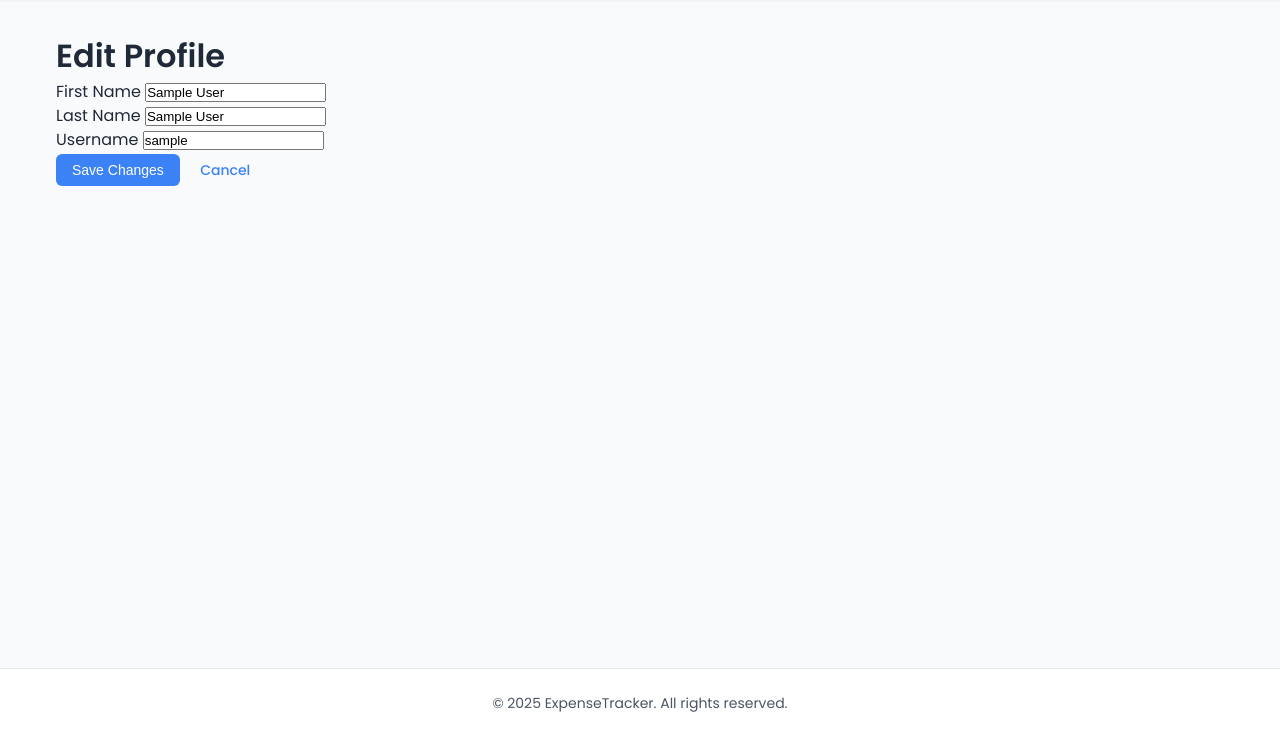
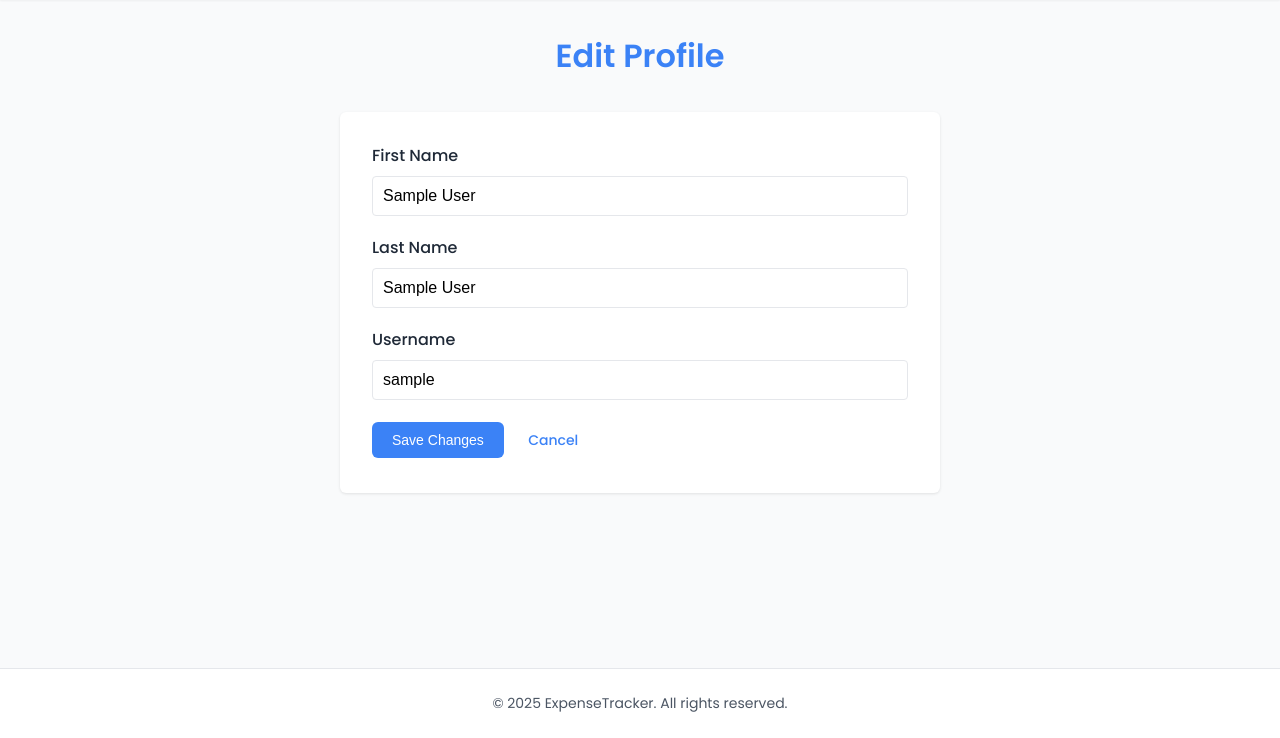
Before and after one commit to I-jidd/ExpenseTracker, a PHP site: page /edit_profile.php in a window 1280 px wide. Shown: the part 62-800 px from the top of the page. Run offline with PHP 8.4, Linux system fonts and the light colour scheme; the visitor is signed in with stand-in values (Sample User, id 1).

Commit message:
Add edit profile page styles and link stylesheet

```diff
--- a/public/edit_profile.php
+++ b/public/edit_profile.php
@@ -12,6 +12,7 @@ $success = $_GET['success'] ?? '';
 ?>
 <head>
     <title>ExpenseTracker - Edit Profile</title>
+    <link rel="stylesheet" href="../styles/edit_profile.css">
 </head>
 <main class="main-content">
     <div class="container">
--- /dev/null
+++ b/styles/edit_profile.css
@@ -0,0 +1,82 @@
+/* Edit Profile Page Specific Styles */
+.main-content {
+  padding: 2rem 0;
+}
+
+.profile-header {
+  margin-bottom: 2rem;
+  text-align: center;
+}
+
+.profile-header h1 {
+  font-size: 2rem;
+  color: #3b82f6; /* Using hex value instead of variable */
+  margin-bottom: 0.5rem;
+}
+
+.profile-form {
+  background-color: white;
+  padding: 2rem;
+  border-radius: 0.375rem;
+  box-shadow: 0 1px 3px rgba(0, 0, 0, 0.1);
+  max-width: 600px;
+  margin: 0 auto;
+}
+
+.profile-form .form-group {
+  margin-bottom: 1.25rem;
+}
+
+.profile-form label {
+  display: block;
+  margin-bottom: 0.5rem;
+  font-weight: 500;
+  color: #1f2937; /* gray-800 */
+}
+
+.profile-form input[type="text"] {
+  width: 100%;
+  padding: 0.625rem;
+  border: 1px solid #e5e7eb; /* gray-200 */
+  border-radius: 0.25rem;
+  font-size: 1rem;
+}
+
+.profile-form input[type="text"]:focus {
+  border-color: #3b82f6; /* blue-500 */
+  outline: none;
+  box-shadow: 0 0 0 3px rgba(59, 130, 246, 0.1);
+}
+
+.profile-form .form-actions {
+  display: flex;
+  gap: 1rem;
+  margin-top: 2rem;
+}
+
+.profile-form .btn {
+  padding: 0.625rem 1.25rem;
+  border-radius: 0.375rem;
+  font-weight: 500;
+  cursor: pointer;
+  border: none;
+}
+
+/* Alert messages */
+.alert {
+  padding: 0.75rem 1rem;
+  border-radius: 0.25rem;
+  margin-bottom: 1rem;
+}
+
+.alert-error {
+  background-color: #fee2e2; /* red-50 */
+  color: #b91c1c; /* red-700 */
+  border: 1px solid #fca5a5; /* red-300 */
+}
+
+.alert-success {
+  background-color: #dcfce7; /* green-50 */
+  color: #166534; /* green-800 */
+  border: 1px solid #86efac; /* green-300 */
+}
```
